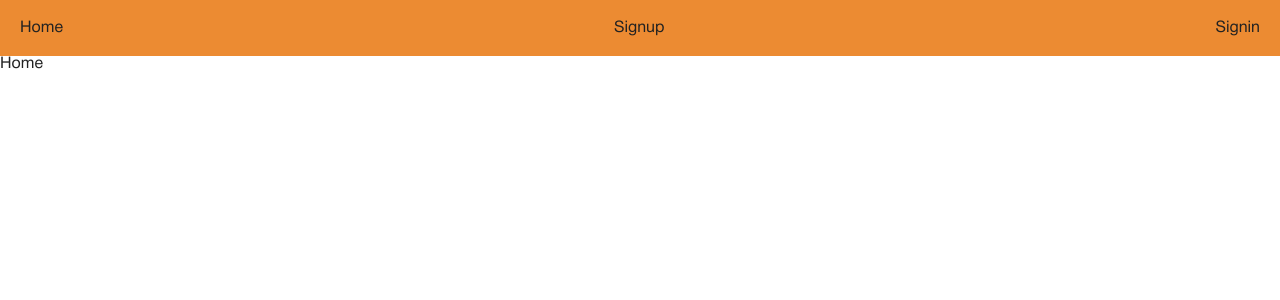
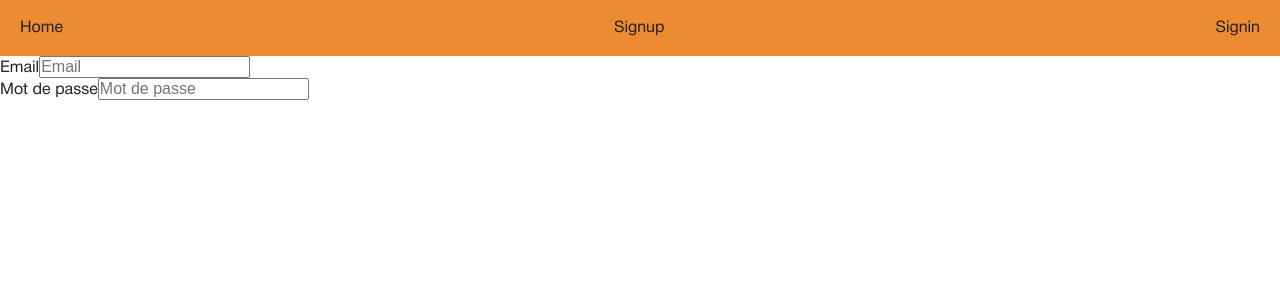
Before and after one commit to quentintrouve/design-storybook, a React (Create React App) app: page / in a window 1280 px wide. Shown: the top 300 px of the page. Built offline with nearby package versions, Linux system fonts and the light colour scheme.

Commit message:
feat/ Input Label Inputtext InputPassword

```diff
--- /dev/null
+++ b/src/Components/Ui-kit/Input/index.tsx
@@ -0,0 +1,23 @@
+import classNames from "classnames/bind";
+
+import css from "./styles.module.scss";
+const cx = classNames.bind(css);
+
+export interface InputProps {
+  className?: string;
+  type?: string;
+  name?: string;
+  placeholder?: string;
+  isRequired?: boolean;
+}
+
+export default function Input({ className, type, name, placeholder }: InputProps) {
+  return (
+    <input
+        className={cx(css.input, className)}
+        type={type}
+        name={name}
+        placeholder={placeholder}
+    />
+  );
+}
--- /dev/null
+++ b/src/Components/Ui-kit/InputPassword/index.tsx
@@ -0,0 +1,24 @@
+import classNames from "classnames/bind";
+
+import Input from "../Input"
+import Label from "../Label"
+
+
+import css from "./styles.module.scss";
+const cx = classNames.bind(css);
+
+interface InputTextProps {
+  className?: string;
+	label?: string;
+	name?: string;
+	placeholder?: string;
+}
+
+export default function InputText({ className, label, name, placeholder }: InputTextProps) {
+  return (
+    <div className={cx(css.inputPassword, className)}>
+      <Label text={label} />
+      <Input type="password" name={name} placeholder={placeholder}/>
+    </div>
+  )
+}
--- /dev/null
+++ b/src/Components/Ui-kit/InputText/index.tsx
@@ -0,0 +1,24 @@
+import classNames from "classnames/bind";
+
+import Input from "../Input"
+import Label from "../Label"
+
+
+import css from "./styles.module.scss";
+const cx = classNames.bind(css);
+
+interface InputTextProps {
+  className?: string;
+	label?: string;
+	name?: string;
+	placeholder?: string;
+}
+
+export default function InputText({ className, label, name, placeholder }: InputTextProps) {
+  return (
+    <div className={cx(css.inputText, className)}>
+      <Label text={label} />
+      <Input type="text" name={name} placeholder={placeholder}/>
+    </div>
+  )
+}
--- /dev/null
+++ b/src/Components/Ui-kit/Label/index.tsx
@@ -0,0 +1,15 @@
+import classNames from "classnames/bind";
+
+import css from "./styles.module.scss";
+const cx = classNames.bind(css);
+
+export interface LabelProps {
+  className?: string;
+  text?: string;
+}
+
+export default function Label({ className, text }: LabelProps) {
+  return (
+    <label className={cx(css.label, className)}>{text}</label>
+  );
+}
--- a/src/Pages/Home/index.tsx
+++ b/src/Pages/Home/index.tsx
@@ -1,4 +1,8 @@
 import classNames from "classnames/bind";
+
+import InputText from "../../Components/Ui-kit/InputText"
+import InputPassword from "../../Components/Ui-kit/InputPassword"
+
 
 import css from "./styles.module.scss";
 const cx = classNames.bind(css);
@@ -8,5 +12,10 @@ interface HomeProps {
 }
 
 export default function Home({ className }: HomeProps) {
-  return <div className={cx(css.Home, className)}>Home</div>;
+  return (
+    <div className={cx(css.Home, className)}>
+      <InputText label="Email" name="email" placeholder="Email"/>
+      <InputPassword label="Mot de passe" name="password" placeholder="Mot de passe"/>
+    </div>
+  )
 }
```
Also changed, not shown: src/Components/Ui-kit/Input/styles.module.scss (added), src/Components/Ui-kit/InputPassword/styles.module.scss (added), src/Components/Ui-kit/InputText/styles.module.scss (added), src/Components/Ui-kit/Label/styles.module.scss (added).
